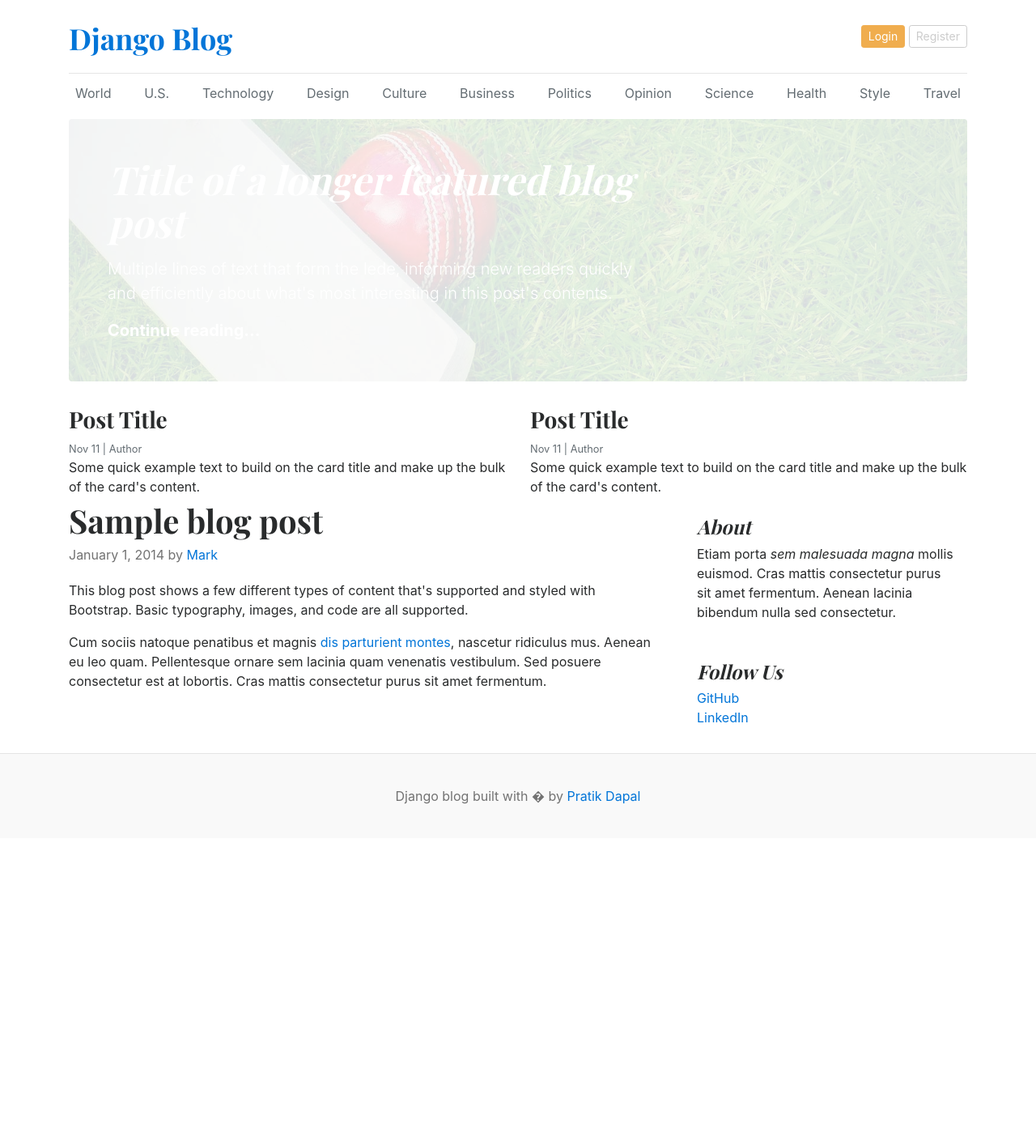
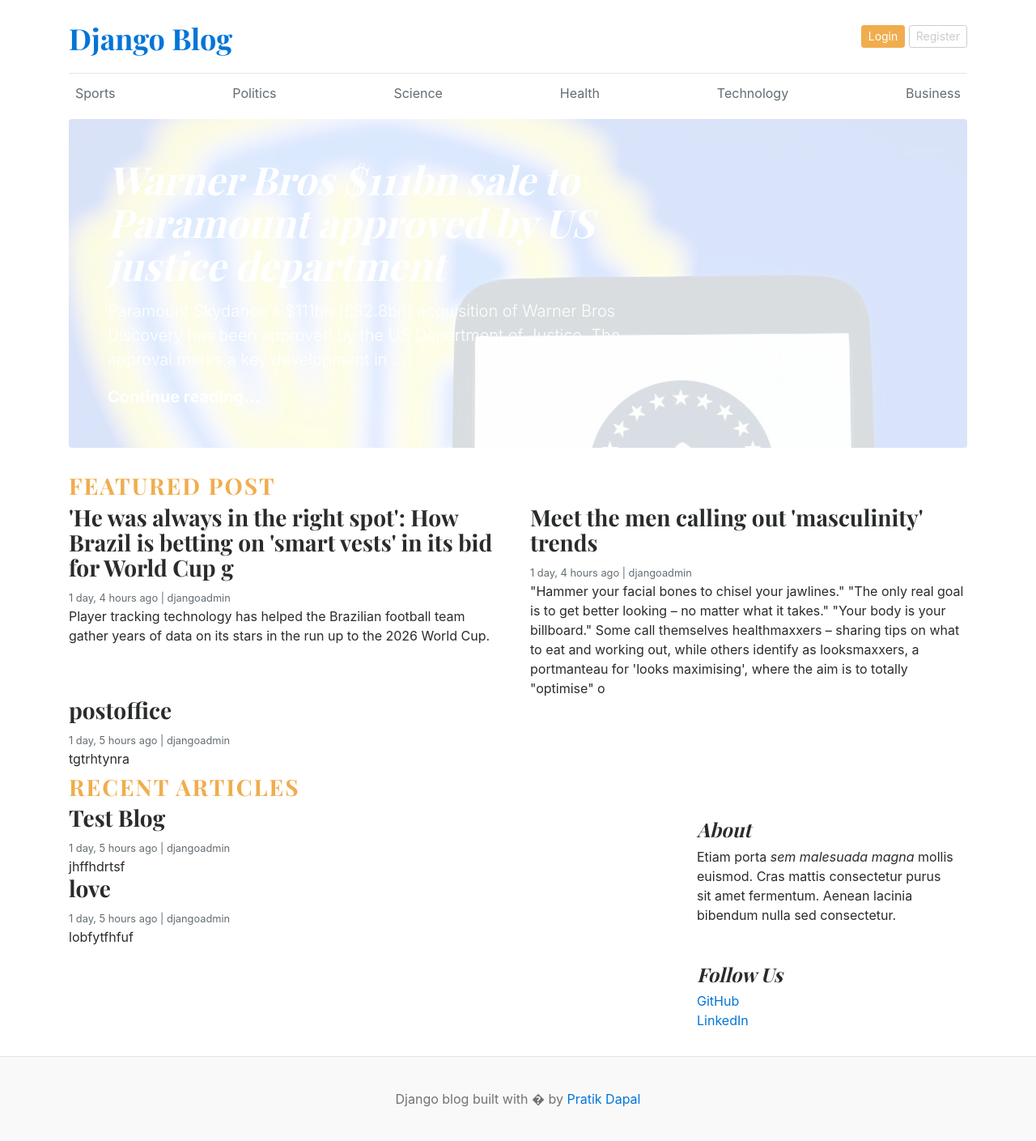
Before and after one commit to prtkio/django-blog, a Django app: page / in a window 1280 px wide. Shown: the whole page at 81% size. Before the commit the page ends 993 px from the top, so only its background shows below. Run offline with Django 5.2, Linux system fonts and the light colour scheme; data comes from the database, SQL or seed files in the repository; both versions use the stored data as it was after the commit.

Commit message:
posts by category

```diff
--- a/blog_main/settings.py
+++ b/blog_main/settings.py
@@ -62,6 +62,7 @@
                 'django.template.context_processors.request',
                 'django.contrib.auth.context_processors.auth',
                 'django.contrib.messages.context_processors.messages',
+                'blogs.context_processors.get_categories',
             ],
         },
     },
--- a/blog_main/urls.py
+++ b/blog_main/urls.py
@@ -15,12 +15,13 @@
     2. Add a URL to urlpatterns:  path('blog/', include('blog.urls'))
 """
 from django.contrib import admin
-from django.urls import path
+from django.urls import include, path
 from. import views
 from django.conf.urls.static import static
 from django.conf import settings
 
 urlpatterns = [
     path('admin/', admin.site.urls),
-    path('',views.home, name='home')
+    path('',views.home, name='home'),
+    path('category/',include('blogs.urls'))
 ] +static(settings.MEDIA_URL, document_root=settings.MEDIA_ROOT)
--- a/blog_main/views.py
+++ b/blog_main/views.py
@@ -1,5 +1,17 @@
 
 from django.shortcuts import render
 
+from blogs.models import Blog, Category
+
 def home(request):
-    return render(request, 'home.html')
+
+    featured_posts = Blog.objects.filter(is_featured=True, status='Published').order_by('updated_at')
+    posts = Blog.objects.filter(is_featured=False, status='Published')
+    print(posts)
+
+    context = {
+
+        'featured_posts' : featured_posts,
+        'posts' : posts,
+    }
+    return render(request, 'home.html', context)
--- /dev/null
+++ b/blogs/context_processors.py
@@ -0,0 +1,8 @@
+from .models import Category
+
+
+
+
+def get_categories(request):
+    categories = Category.objects.all()
+    return dict(categories=categories)
--- /dev/null
+++ b/blogs/urls.py
@@ -0,0 +1,10 @@
+from django.urls import path
+from . import views
+
+
+
+
+urlpatterns = [
+    path('<int:category_id>/', views.posts_by_category, name='posts_by_category'),
+
+]
--- /dev/null
+++ b/templates/404.html
@@ -0,0 +1 @@
+<p> The category does not exist.</p>
--- /dev/null
+++ b/templates/base.html
@@ -0,0 +1,50 @@
+<! -- Header Part -->
+{% load static%}
+
+
+<!DOCTYPE html>
+<html lang="en">
+<head>
+    <meta charset="UTF-8">
+    <meta http-equiv="X-UA-Compatible" content="IE=edge">
+    <meta name="viewport" content="width=device-width, initial-scale=1.0">
+    <title>Django Blogs</title>
+    <link href="https://getbootstrap.com/docs/4.0/dist/css/bootstrap.min.css" rel="stylesheet">
+    <link href="https://fonts.googleapis.com/css?family=Playfair+Display:700,900" rel="stylesheet">
+    <link href="{% static 'css/blog.css'%}" rel="stylesheet">
+  </head>
+<body>
+    <div class="container">
+      <header class="blog-header py-3">
+        <div class="row flex-nowrap justify-content-between align-items-center">
+          <div class="col-8 pt-1">
+            <a class="blog-header-logo text-dark" href="/">Django Blog</a>
+          </div>
+          <div class="col-4 d-flex justify-content-end align-items-center">
+            <a class="btn btn-sm btn-warning" href="#">Login</a> &nbsp;
+            <a class="btn btn-sm btn-outline-secondary" href="#">Register</a>
+          </div>
+        </div>
+      </header>
+
+      <div class="nav-scroller py-1 mb-2">
+        <nav class="nav d-flex justify-content-between">
+          {% for cat in categories %}
+          <a class="p-2 text-muted" href="{% url 'posts_by_category' cat.id %}">{{ cat.category_name}}</a>
+          {% endfor %}
+        </nav>
+      </div>
+
+<! -- Main content Part -->
+{% block content%}
+
+
+{% endblock %}
+
+
+<! -- Footer Part -->
+<footer class="blog-footer">
+  <p>Django blog built with � by <a href="#">Pratik Dapal</a></p>
+</footer>
+</body>
+</html>
--- a/templates/home.html
+++ b/templates/home.html
@@ -1,95 +1,51 @@
-{% load static%}
+{% extends 'base.html' %}
 
+    {% block content%}
 
-<!DOCTYPE html>
-<html lang="en">
-<head>
-    <meta charset="UTF-8">
-    <meta http-equiv="X-UA-Compatible" content="IE=edge">
-    <meta name="viewport" content="width=device-width, initial-scale=1.0">
-    <title>Django Blogs</title>
-    <link href="https://getbootstrap.com/docs/4.0/dist/css/bootstrap.min.css" rel="stylesheet">
-    <link href="https://fonts.googleapis.com/css?family=Playfair+Display:700,900" rel="stylesheet">
-    <link href="{% static 'css/blog.css'%}" rel="stylesheet">
-  </head>
-<body>
-    <div class="container">
-      <header class="blog-header py-3">
-        <div class="row flex-nowrap justify-content-between align-items-center">
-          <div class="col-8 pt-1">
-            <a class="blog-header-logo text-dark" href="/">Django Blog</a>
-          </div>
-          <div class="col-4 d-flex justify-content-end align-items-center">
-            <a class="btn btn-sm btn-warning" href="#">Login</a> &nbsp;
-            <a class="btn btn-sm btn-outline-secondary" href="#">Register</a>
-          </div>
-        </div>
-      </header>
-
-      <div class="nav-scroller py-1 mb-2">
-        <nav class="nav d-flex justify-content-between">
-          <a class="p-2 text-muted" href="#">World</a>
-          <a class="p-2 text-muted" href="#">U.S.</a>
-          <a class="p-2 text-muted" href="#">Technology</a>
-          <a class="p-2 text-muted" href="#">Design</a>
-          <a class="p-2 text-muted" href="#">Culture</a>
-          <a class="p-2 text-muted" href="#">Business</a>
-          <a class="p-2 text-muted" href="#">Politics</a>
-          <a class="p-2 text-muted" href="#">Opinion</a>
-          <a class="p-2 text-muted" href="#">Science</a>
-          <a class="p-2 text-muted" href="#">Health</a>
-          <a class="p-2 text-muted" href="#">Style</a>
-          <a class="p-2 text-muted" href="#">Travel</a>
-        </nav>
-      </div>
-
-
-
-<div class="jumbotron p-3 p-md-5 text-white rounded bg-dark" style="background-image: url({% static 'images/cricket.jpg' %});background-blend-mode: overlay;background-size:cover;">
+ {% for post in featured_posts  %}
+ {% if forloop.first%}
+ <div class="jumbotron p-3 p-md-5 text-white rounded bg-dark" style="background-image: url({{ post.featured_image.url}});background-blend-mode: overlay;background-size:cover;">
     <div class="col-md-8 px-0">
-      <h1 class="display-4 font-italic">Title of a longer featured blog post</h1>
-      <p class="lead my-3">Multiple lines of text that form the lede, informing new readers quickly and efficiently about what's most interesting in this post's contents.</p>
+      <h1 class="display-4 font-italic">{{ post.title}}</h1>
+      <p class="lead my-3">{{ post.short_description | truncatewords:25 }} </p>
       <p class="lead mb-0"><a href="#" class="text-white font-weight-bold">Continue reading...</a></p>
     </div>
   </div>
+  {%  endif %}
+  {% endfor %}
 
+  <! -- featured_posts   -->
+   <h3 class="text-uppercase text-warning" style="letter-spacing: 2px;">Featured Post</h3>
   <div class="row mb-2">
+    {% for post in featured_posts %}
+    {% if not forloop.first %}
     <div class="col-md-6">
       <div class="card border-0" >
         <div class="card-body">
-          <h3>Post Title</h3>
-          <small class="mb-1 text-muted">Nov 11 | Author</small>
-          <p class="card-text">Some quick example text to build on the card title and make up the bulk of the card's content.</p>
+          <h3>{{ post.title}}</h3>
+          <small class="mb-1 text-muted">{{post.created_at | timesince}} ago | {{post.author}}</small>
+          <p class="card-text">{{ post.short_description}}</p>
         </div>
       </div>
     </div>
-    <div class="col-md-6">
-      <div class="card border-0" >
-        <div class="card-body">
-          <h3>Post Title</h3>
-          <small class="mb-1 text-muted">Nov 11 | Author</small>
-          <p class="card-text">Some quick example text to build on the card title and make up the bulk of the card's content.</p>
-        </div>
-      </div>
-    </div>
+    {%endif%}
+     {% endfor %}
   </div>
 
+<!-- Recent Articles -->
+  <h3 class="text-uppercase text-warning" style="letter-spacing: 2px;">Recent Articles</h3>
   <main role="main" class="container p-0">
     <div class="row">
       <div class="col-md-8 blog-main">
-
-        <div class="blog-post">
-          <h2 class="blog-post-title">Sample blog post</h2>
-          <p class="blog-post-meta">January 1, 2014 by <a href="#">Mark</a></p>
-
-          <p>This blog post shows a few different types of content that's supported and styled with Bootstrap. Basic typography, images, and code are all supported.</p>
-
-          <p>Cum sociis natoque penatibus et magnis <a href="#">dis parturient montes</a>, nascetur ridiculus mus. Aenean eu leo quam. Pellentesque ornare sem lacinia quam venenatis vestibulum. Sed posuere consectetur est at lobortis. Cras mattis consectetur purus sit amet fermentum.</p>
-
-
+        {% for post in posts %}
+         <div class="card border-0" >
+        <div class="card-body">
+          <h3>{{ post.title}}</h3>
+          <small class="mb-1 text-muted">{{post.created_at | timesince}} ago | {{post.author}}</small>
+          <p class="card-text">{{ post.short_description | truncatewords:25}}</p>
         </div>
-        <!-- /.blog-post -->
-
+      </div>
+        {% endfor %}
       </div>
       <!-- /.blog-main -->
 
@@ -113,8 +69,6 @@
   </main><!-- /.container -->
 
 </div>
-<footer class="blog-footer">
-  <p>Django blog built with � by <a href="#">Pratik Dapal</a></p>
-</footer>
-</body>
-</html>
+
+
+{% endblock %}
```
Also changed, not shown: blogs/views.py (+23 -2 lines), templates/posts_by_category.html (added, +43 -0 lines), db.sqlite3, media/uploads/2026/06/13/3d15a8f0-66a6-11f1-b7ab-1591368af17a.jpg.webp (added), media/uploads/2026/06/13/d4ac7d30-f59d-11f0-8230-d15972f6fa20.jpg.webp (added), media/uploads/2026/06/13/p0nrk6gv.jpg.webp (added).
